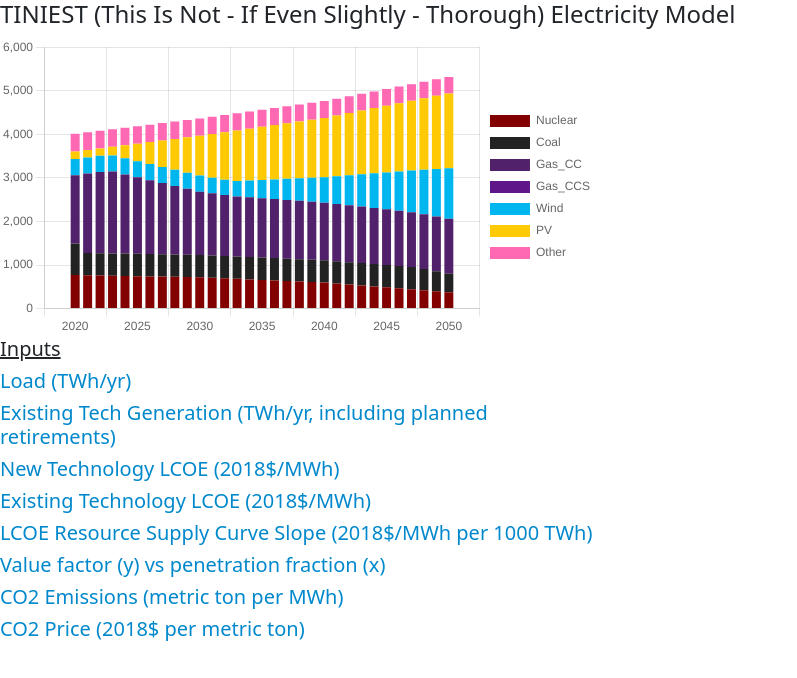
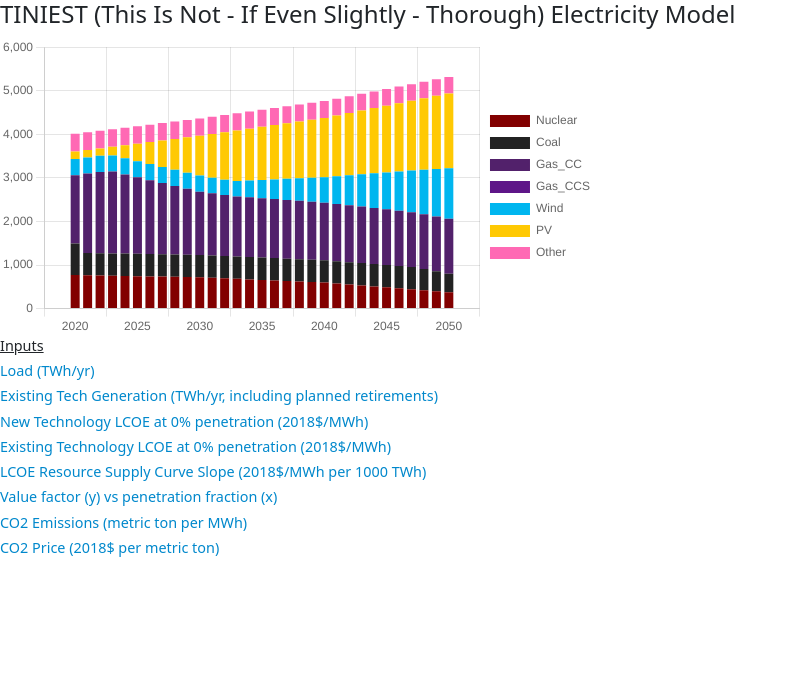
Before and after one commit to mmowers/tiniest, a plain HTML site: page tiniest.html in a window 1280 px wide. Shown: the whole page, without its empty margins (0-797 px from the left). Drawn offline with nearby package versions, Linux system fonts and the light colour scheme.

Commit message:
Fix styling and only consider LCOE slope for new techs

```diff
--- a/tiniest.html
+++ b/tiniest.html
@@ -15,6 +15,9 @@
 }
 #inputs-title{
   text-decoration: underline;
+}
+h5{
+  font-size: 0.9rem;
 }
 </style>
 <script src="https://ajax.googleapis.com/ajax/libs/jquery/3.6.0/jquery.min.js"></script>
@@ -48,7 +51,7 @@
   </div>
   <!-- New tech LCOE -->
   <h5 class="input-header" data-bs-toggle="collapse" data-bs-target="#LCOE_new-div" aria-expanded="false" aria-controls="LCOE_new-div">
-    New Technology LCOE (2018$/MWh)
+    New Technology LCOE at 0% penetration (2018$/MWh)
   </h5>
   <div id="LCOE_new-div" class="collapse">
     <table id="LCOE_new-table" class="table table-sm table-striped">
@@ -57,7 +60,7 @@
   </div>
   <!-- Existing tech LCOE -->
   <h5 class="input-header" data-bs-toggle="collapse" data-bs-target="#LCOE_exist-div" aria-expanded="false" aria-controls="LCOE_exist-div">
-    Existing Technology LCOE (2018$/MWh)
+    Existing Technology LCOE at 0% penetration (2018$/MWh)
   </h5>
   <div id="LCOE_exist-div" class="collapse">
     <table id="LCOE_exist-table" class="table table-sm table-striped">
@@ -391,12 +394,12 @@ function getChosen(new_or_exist, i, j, gen_new, gen_exist, tot_load, CO2_price){
     //Get LCOE for this time step
     if(new_or_exist == 'new'){
       var LCOE = inputs.LCOE_new[tech][i] + j*(inputs.LCOE_new[tech][i+1] - inputs.LCOE_new[tech][i])/inputs.num_tiny_steps;
+      //Add slope to LCOE
+      LCOE += inputs.LCOE_slope[tech] * (gen_new[tech] + gen_exist[tech])/1000;
     }
     else if(new_or_exist == 'exist'){
       var LCOE = inputs.LCOE_exist[tech][i] + j*(inputs.LCOE_exist[tech][i+1] - inputs.LCOE_exist[tech][i])/inputs.num_tiny_steps;
     }
-    //Add slope to LCOE
-    LCOE += inputs.LCOE_slope[tech] * (gen_new[tech] + gen_exist[tech])/1000;
     //Add CO2 cost to LCOE
     LCOE += CO2_price * inputs.CO2_emission[tech];
     //Calculate PLCOE and keep track of the chosen PLCOE and corresponding tech.
```
